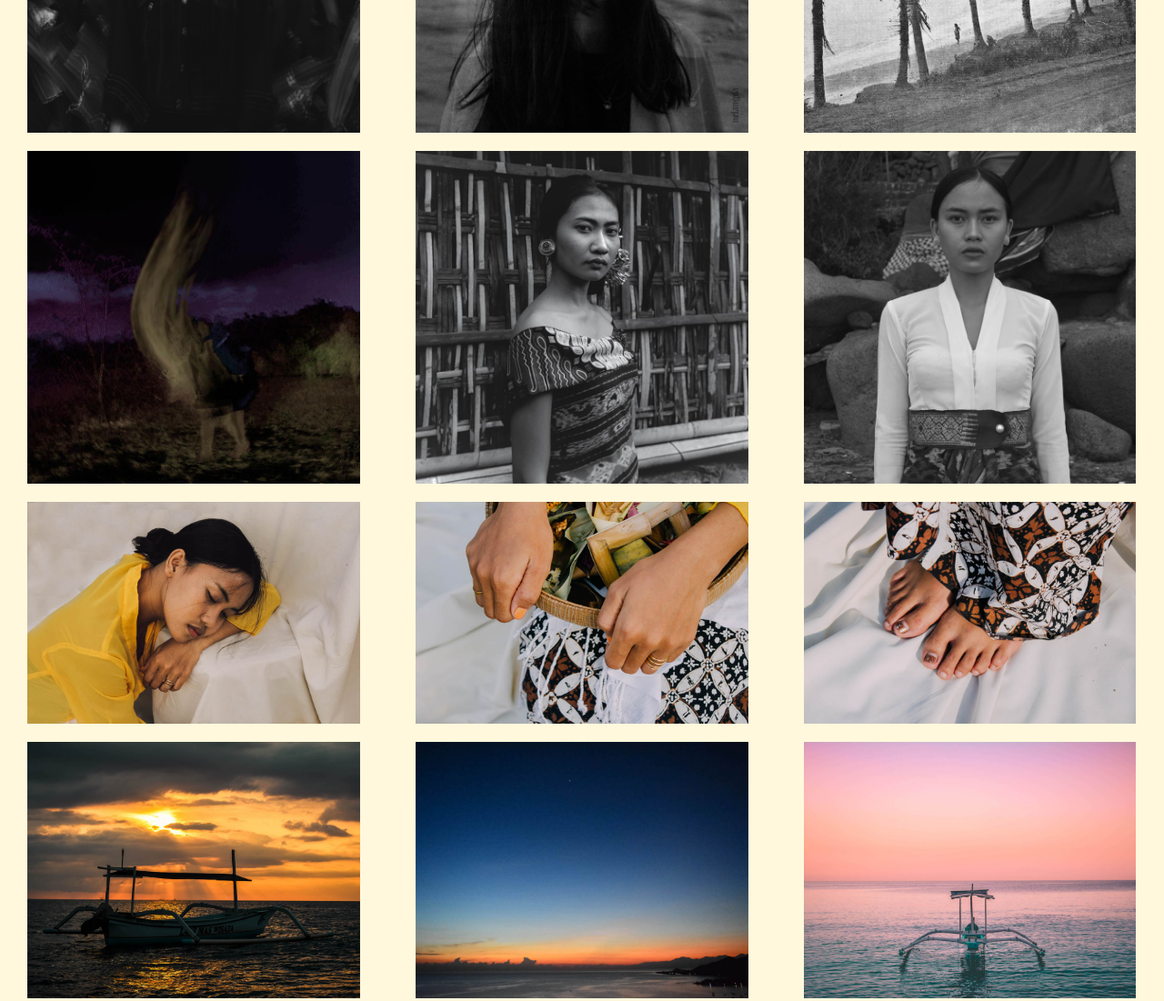
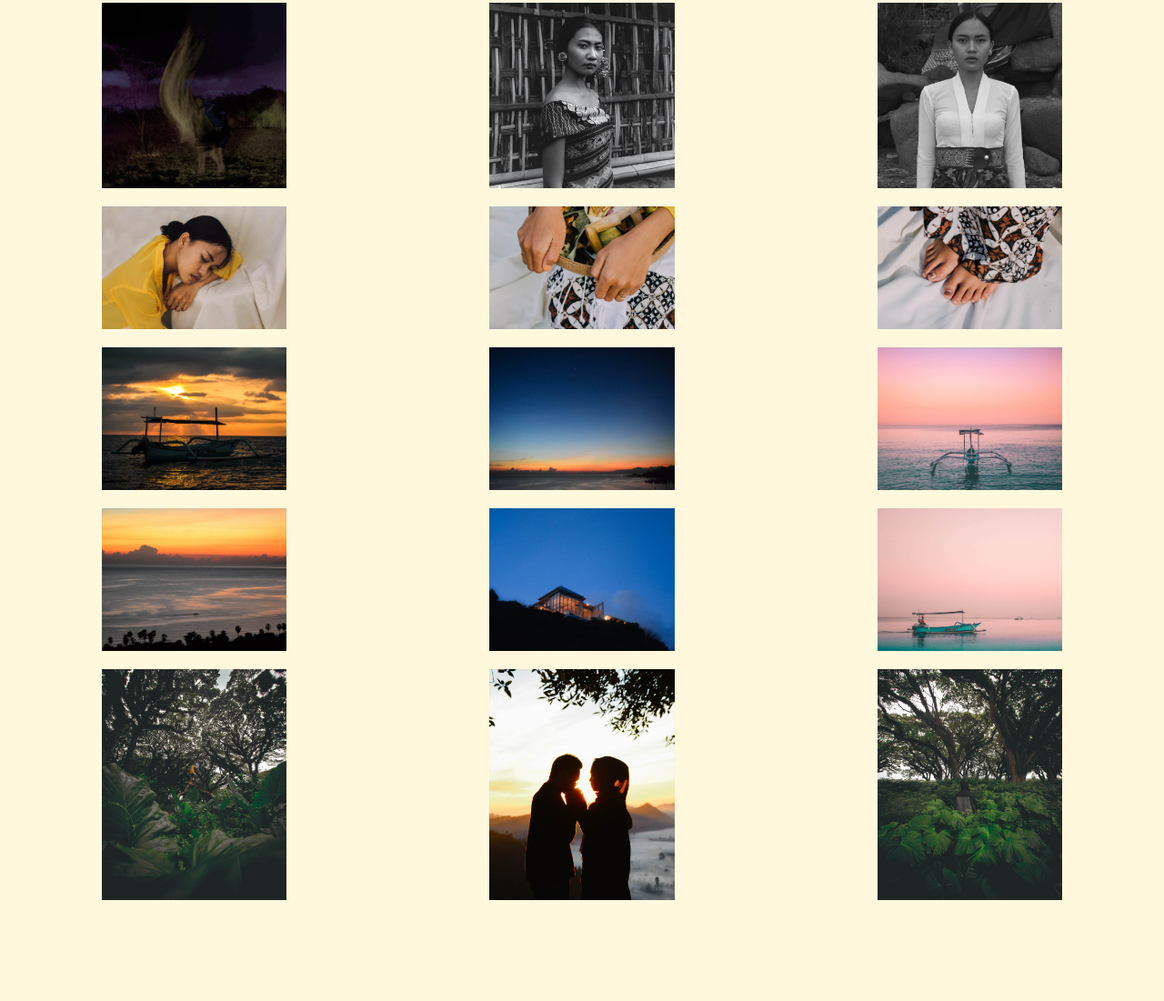
Before and after one commit to kusasatrialandipa/nelangsaproject.github.io, a plain HTML site: page gallery.html in a window 1280 px wide. Shown: the part 459-1560 px from the top of the page at 91% size. After the commit the page ends 1459 px from the top, so only its background shows below. Drawn offline with Linux system fonts and the light colour scheme.

Commit message:
Update gallery.html

```diff
--- a/gallery.html
+++ b/gallery.html
@@ -21,109 +21,109 @@
     </div>
     <div class="row">
         <div class="column">
-          <img src="img/fantasy 1.jpg" alt="Afraid" style="width:90%">
+          <img src="img/fantasy 1.jpg" alt="Afraid" style="width:50%">
           <div class="middle">
             <div class="text">Afraid Woman</div>
           </div>
         </div>
         <div class="column">
-          <img src="img/fantasy 2.jpg" alt="Truth" style="width:90%">
+          <img src="img/fantasy 2.jpg" alt="Truth" style="width:50%">
           <div class="middle">
             <div class="text">The Truth</div>
           </div>
         </div>
         <div class="column">
-          <img src="img/fantasy 3.jpg" alt="Baruna" style="width:90%">
+          <img src="img/fantasy 3.jpg" alt="Baruna" style="width:50%">
           <div class="middle">
             <div class="text">Lonelly</div>
           </div>
         </div>
         <div class="column">
-          <img src="img/fantasy 4.jpg" alt="Fantasy" style="width:90%">
+          <img src="img/fantasy 4.jpg" alt="Fantasy" style="width:50%">
           <div class="middle">
             <div class="text">Flyin Soul</div>
           </div>
         </div>
         <div class="column">
-          <img src="img/fantasy 5.jpg" alt="Old" style="width:90%">
+          <img src="img/fantasy 5.jpg" alt="Old" style="width:50%">
           <div class="middle">
             <div class="text">Old Balinese</div>
           </div>
         </div>
         <div class="column">
-          <img src="img/fantasy 6.jpg" alt="Balinese" style="width:90%">
+          <img src="img/fantasy 6.jpg" alt="Balinese" style="width:50%">
           <div class="middle">
             <div class="text">Old Style</div>
           </div>
         </div>
         <div class="column">
-          <img src="img/human 2.jpg" alt="Humanity" style="width:90%">
+          <img src="img/human 2.jpg" alt="Humanity" style="width:50%">
           <div class="middle">
             <div class="text">Tired</div>
           </div>
         </div>
         <div class="column">
-          <img src="img/human 3.jpg" alt="Humanity" style="width:90%">
+          <img src="img/human 3.jpg" alt="Humanity" style="width:50%">
           <div class="middle">
             <div class="text">Helper</div>
           </div>
         </div>
         <div class="column">
-          <img src="img/human 4.jpg" alt="Humanity" style="width:90%">
+          <img src="img/human 4.jpg" alt="Humanity" style="width:50%">
           <div class="middle">
             <div class="text">Dead End</div>
           </div>
         </div>
         <div class="column">
-          <img src="img/landscape 1.jpg" alt="Sunsets" style="width:90%">
+          <img src="img/landscape 1.jpg" alt="Sunsets" style="width:50%">
           <div class="middle">
             <div class="text">Lovina's Sunset</div>
           </div>
         </div>
         <div class="column">
-          <img src="img/landscape 2.jpg" alt="Sunrise" style="width:90%">
+          <img src="img/landscape 2.jpg" alt="Sunrise" style="width:50%">
           <div class="middle">
             <div class="text">North Bali Style</div>
           </div>
         </div>
         <div class="column">
-          <img src="img/landscape 3.jpg" alt="Local" style="width:90%">
+          <img src="img/landscape 3.jpg" alt="Local" style="width:50%">
           <div class="middle">
             <div class="text">Jukung</div>
           </div>
         </div>
         <div class="column">
-          <img src="img/landscape 4.jpg" alt="Sunrise" style="width:90%">
+          <img src="img/landscape 4.jpg" alt="Sunrise" style="width:50%">
           <div class="middle">
             <div class="text">Morning Beauty</div>
           </div>
         </div>
         <div class="column">
-          <img src="img/landscape 6.jpg" alt="Hotel" style="width:90%">
+          <img src="img/landscape 6.jpg" alt="Hotel" style="width:50%">
           <div class="middle">
             <div class="text">Place To Rests</div>
           </div>
         </div>
         <div class="column">
-          <img src="img/landscape 5.jpg" alt="Local" style="width:90%">
+          <img src="img/landscape 5.jpg" alt="Local" style="width:50%">
           <div class="middle">
             <div class="text">Local Fisherman</div>
           </div>
         </div>
         <div class="column">
-          <img src="img/Nature 3.jpg" alt="Javanese" style="width:90%">
+          <img src="img/Nature 3.jpg" alt="Javanese" style="width:50%">
           <div class="middle">
             <div class="text">Javanese Forest</div>
           </div>
         </div>
         <div class="column">
-          <img src="img/Nature 1.jpg" alt="Javanese" style="width:90%">
+          <img src="img/Nature 1.jpg" alt="Javanese" style="width:50%">
           <div class="middle">
             <div class="text">Look at You</div>
           </div>
         </div>
         <div class="column">
-          <img src="img/Nature 6.jpg" alt="Javanese" style="width:90%">
+          <img src="img/Nature 6.jpg" alt="Javanese" style="width:50%">
           <div class="middle">
             <div class="text">Home Call</div>
           </div>
```
